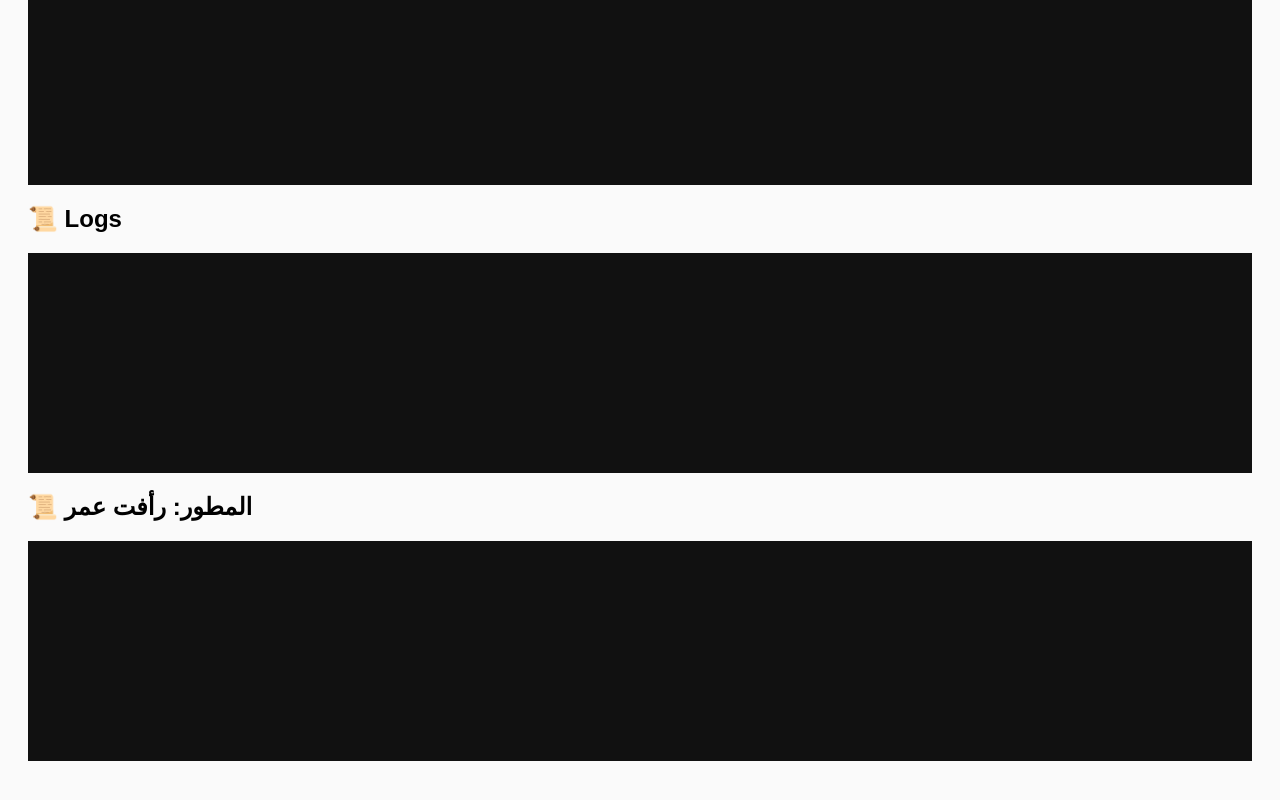
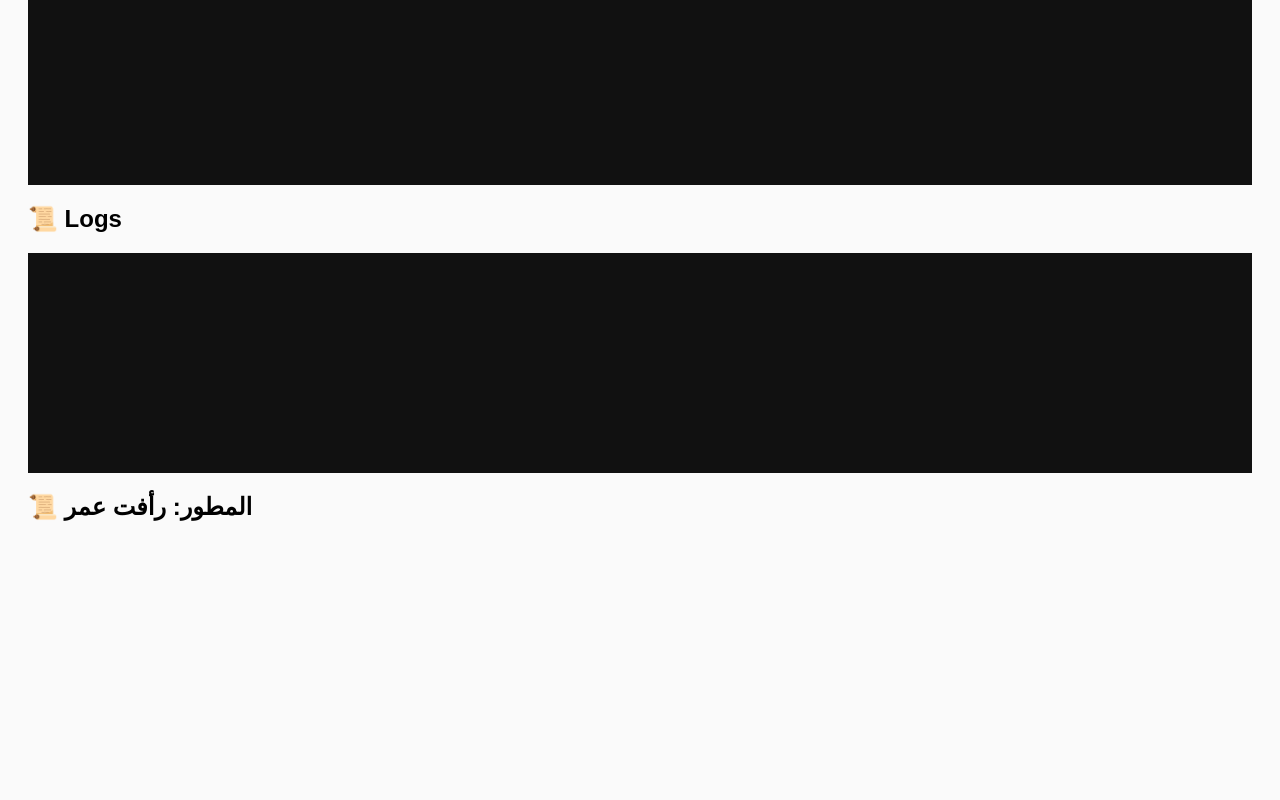
Before and after one commit to alkasm1/Xx24, a website: page index.html in a window 1280 px wide. Shown: the part 743-1543 px from the top of the page. After the commit the page ends 1312 px from the top, so only its background shows below. Drawn offline with Linux system fonts and the light colour scheme.

Commit message:
Update index.html

```diff
--- a/index.html
+++ b/index.html
@@ -65,7 +65,7 @@
 
 
 <h2>📜 المطور: رأفت عمر</h2>
-<pre id="المطور: رأفت عمر"></pre>
+
 
 <script>
   const ws = new WebSocket("ws://192.168.88.245:5001");
```
